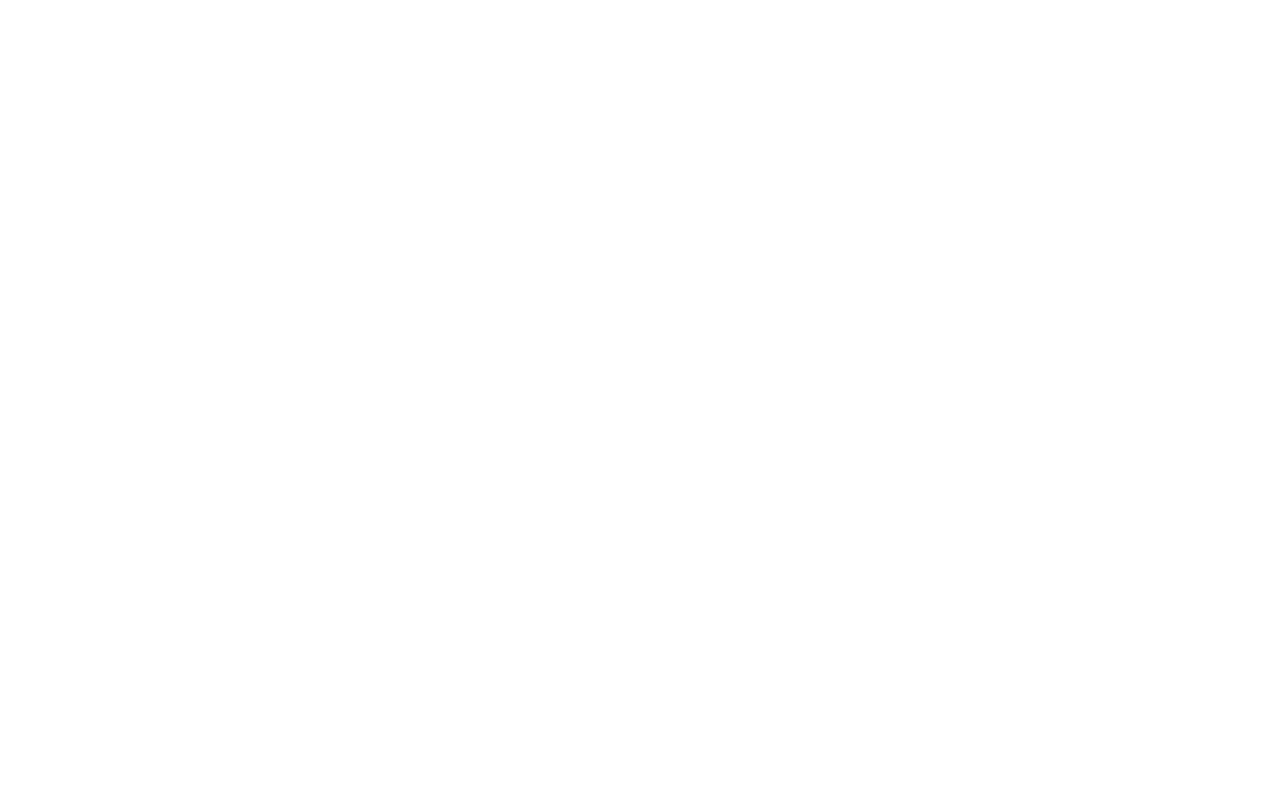
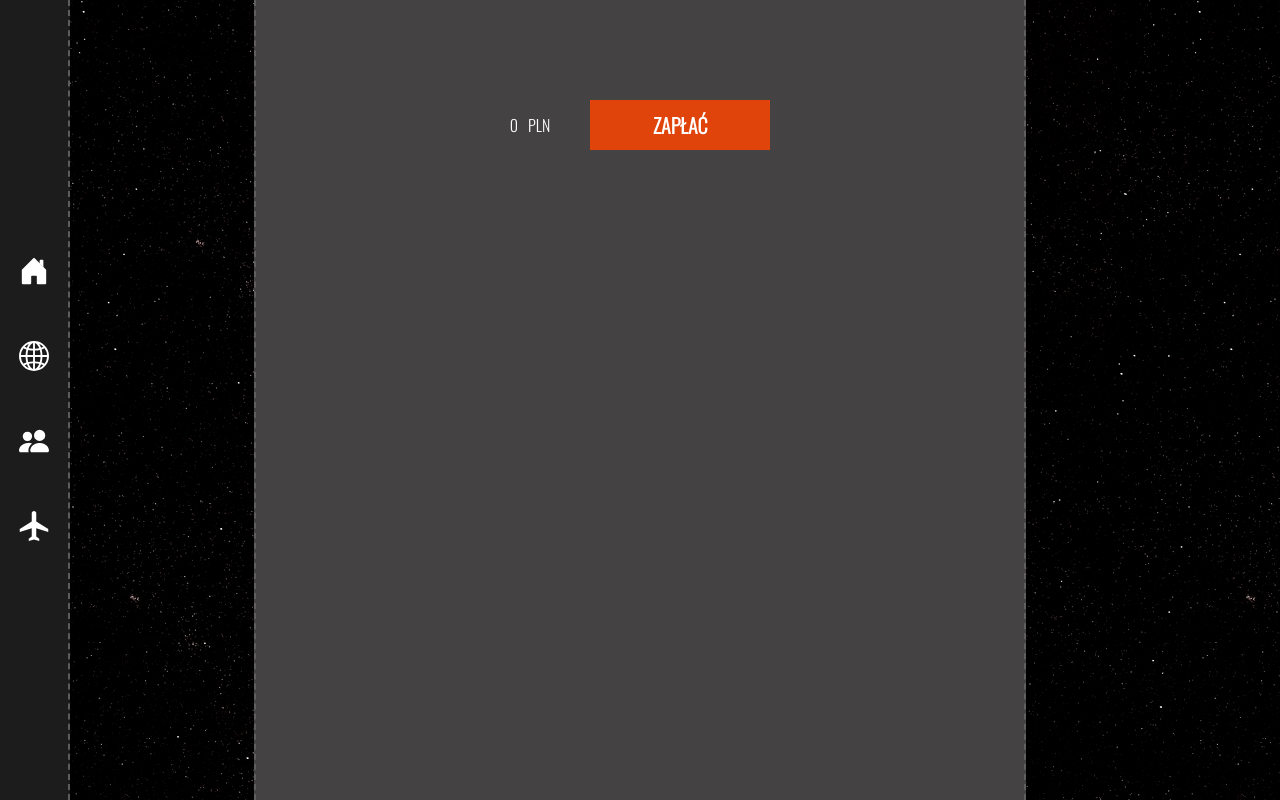
Before and after one commit to Versonee/react-app, a React (Create React App) app: page /payment in a window 1280 px wide. Built offline with nearby package versions, Linux system fonts and the light colour scheme.

Commit message:
added payment view

```diff
--- a/src/App.js
+++ b/src/App.js
@@ -10,6 +10,7 @@
 import LoginView from "./components/views/LoginView";
 import RegisterView from "./components/views/RegisterView";
 import User from "./User";
+import PaymentView from "./components/views/PaymentView";
 
 export default function App() {
     const [user, setUserState] = useState(JSON.parse(window.sessionStorage.getItem("user")) || '');
@@ -39,6 +40,11 @@
         window.localStorage.setItem("shopping-card-list",JSON.stringify([...newShopList]));
     }
 
+    const updateCart = (list) =>{
+        setShopList(list);
+        console.log(list);
+        window.localStorage.setItem("shopping-card-list",JSON.stringify([...shopList]));
+    }
     const removeFromCart = (items) => {
         // let newShopList = shopList;
         // newShopList.splice(newShopList.indexOf(item), 1);
@@ -53,6 +59,7 @@
             <Route exact path="/flights" render={()=><FlightsView addCardTrigger={addToCart} userExists={!!user}/>}/>
             <Route exact path="/profile" render={()=><ProfileView user={user} removeTrigger={removeFromCart} shopList={shopList}/>}/>
             <Route exact path="/settings" render={()=><SettingsView/>}/>
+            <Route exact path="/payment" render={()=><PaymentView updateShopList={updateCart} shopList={shopList}/>}/>
             <Route exact path="/favourite" render={()=><FavouriteView/>}/>
             <Route exact path="/login" render={()=><LoginView updateUser={updateUser}/>}/>
             <Route exact path="/register" render={()=><RegisterView/>}/>
--- a/src/components/views/FavouriteView.js
+++ b/src/components/views/FavouriteView.js
@@ -1,5 +1,4 @@
 import Navigation from "../common/Navigation";
-import React, {Component} from "react";
 import '../../css/Favourite.css';
 
 
--- a/src/components/views/FlightsView.js
+++ b/src/components/views/FlightsView.js
@@ -12,11 +12,11 @@
         seats: 0
     }
 
-    handleClick = (startPlanet, endPlanet) =>{
+    handleClick = (startPlanet, endPlanet, flight) =>{
         let message="Dodano do koszyka lot z " + startPlanet + " do " + endPlanet;
-        if(!this.props.userExists) {
-            message = "Aby dodać produkt do koszyka musisz się zalogować!"
-        }
+        if(!this.props.userExists) {message = "Aby dodać produkt do koszyka musisz się zalogować!"}
+        else{this.props.addCardTrigger(flight);}
+
         toast.success(message, {
             position: "top-left",
             autoClose: 5000,
@@ -101,8 +101,7 @@
                                         return (
                                             <tr className="flights-row" key={"flight-" + flight.id}>
                                                 <td onClick={() => {
-                                                    this.props.addCardTrigger(flight);
-                                                    this.handleClick(flight.portLink.startingPort.planet.name, flight.portLink.endPort.planet.name);
+                                                    this.handleClick(flight.portLink.startingPort.planet.name, flight.portLink.endPort.planet.name, flight);
                                                 }}
                                                     className="outer-cell left"><i className="fas fa-plus-circle"/>
                                                 </td>
--- /dev/null
+++ b/src/components/views/PaymentView.js
@@ -0,0 +1,33 @@
+import Navigation from "../common/Navigation";
+import React, {useState} from "react";
+import {useHistory} from "react-router";
+import '../../css/PaymentView.css';
+
+export default function PaymentView(props){
+    let history = useHistory();
+    const [shopList] = useState(props.shopList || []);
+    const handlePaymentButton = () =>{
+        props.updateShopList(JSON.parse( "[]"));
+        history.push("/profile");
+    }
+    const getTotalCost = () =>{
+        let cost=0;
+        shopList.forEach((value)=>{
+            cost+=parseFloat(value.ticketPrice);
+        })
+        return cost;
+    }
+    return(
+        <>
+            <Navigation toggleable={0}/>
+            <div className="payment-background">
+                <div className="payment-wrapper">
+                    <div className="container">
+                        <div className="total-cost">{getTotalCost()}</div>
+                        <div className="payment-button" onClick={handlePaymentButton}>zapłać</div>
+                    </div>
+                </div>
+            </div>
+        </>
+    );
+}
--- a/src/components/views/ShoppingCart.js
+++ b/src/components/views/ShoppingCart.js
@@ -1,7 +1,9 @@
 import React, {useState} from "react";
+import {useHistory} from "react-router";
 
 const ShoppingCart = (props) =>{
     const [shopList,setShopList] = useState(props.shopList || []);
+    let history = useHistory();
     // const generateItem = () =>{
     //     let newShopItems=shopList;
     //     newShopItems.push(new ShopItem("a",10, ));
@@ -22,7 +24,7 @@
         props.removeTrigger(shopList);
     }
     const createOrder=()=>{
-        console.log("złożono zamówienie");
+        history.push("/payment");
     }
     return(
         <div className="shopping-cart">
--- /dev/null
+++ b/src/css/PaymentView.css
@@ -0,0 +1,53 @@
+.payment-background {
+    width: 100%;
+    height: 100vh;
+    background: url(../images/background-without-mars.jpg);
+    color: white;
+    font-family: 'Oswald', sans-serif;
+    font-size: 16px;
+    overflow-y: scroll;
+}
+.payment-wrapper {
+    width: 60%;
+    min-height: 100vh;
+    background-color: rgb(68, 66, 66);
+    margin: 0 auto;
+    display: flex;
+    align-items: center;
+    flex-direction: column;
+    border-left: dashed 2px rgba(255, 255, 255, 0.15);
+    border-right: dashed 2px rgba(255, 255, 255, 0.15);
+
+}
+.total-cost{
+
+}
+.container{
+    display: flex;
+    flex-direction: row;
+    margin-top:100px;
+    padding:0 50px;
+    justify-content: center;
+    align-items: center;
+}
+.total-cost:after{
+    content: 'PLN';
+    margin-left:10px;
+}
+.payment-button{
+    margin-left:40px;
+    text-transform: uppercase;
+    color:white;
+    font-size:20px;
+    font-weight: bold;
+    width:180px;
+    height:50px;
+    background: #E0440B;
+    display: flex;
+    justify-content: center;
+    align-items: center;
+    transition: .4s;
+}
+.payment-button:hover{
+    background: rgba(224, 68, 11, 0.5);
+ }
```
